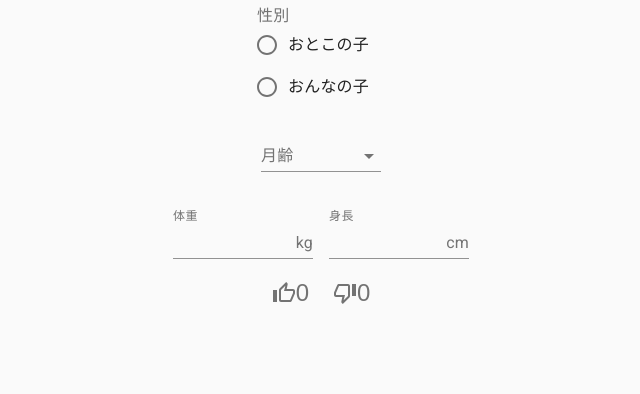
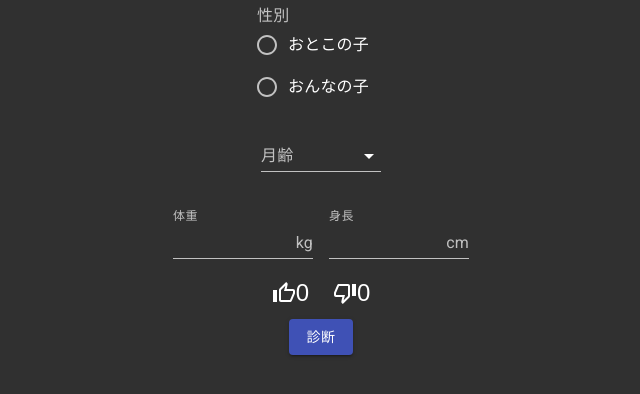
Before and after one commit to Hideaki-Nakagawa/baby-checker, a React (Create React App) app: page / in a window 1280 px wide. Shown: the top 394 px of the page, without its empty margins (319-959 px from the left). Built offline with nearby package versions, Linux system fonts and the light colour scheme.

Commit message:
add modal daialog to show diagnosis result

```diff
--- a/src/App.js
+++ b/src/App.js
@@ -1,18 +1,27 @@
 import './App.css';
-import { AgeSelect, GenderRadioBtnGroup, WeightInputField, HeightInputField, GoodBtn, BadBtn } from './component/molecules';
+import React, { useState } from 'react';
+import { AlertDialog, AgeSelect, GenderRadioBtnGroup, WeightInputField, HeightInputField, GoodBtn, BadBtn } from './component/molecules';
 import { createMuiTheme, CssBaseline, Grid, ThemeProvider } from '@material-ui/core';
 
 function App() {
   const theme = createMuiTheme({
     palette: {
-      //type: 'dark',
-      type: 'light',
+      type: 'dark',
+      //type: 'light',
     }
   })
 
+  const [values, setValues] = useState({
+    gender : '',
+    age : '',
+    height : '',
+    weight : '',
+  });
+
   /** @summary show state*/
-  const handleChange = (data) => {
+  const handleChange = (prop) => (data) => {
     console.log(data);
+    setValues({ ...values, [prop] : data });
   }
 
   return (
@@ -26,8 +35,8 @@ function App() {
             justify="center"
             alignItems="center"
           >
-              <GenderRadioBtnGroup onChange={handleChange} />
-              <AgeSelect onChange={handleChange} />
+            <GenderRadioBtnGroup onChange={handleChange('gender')} />
+            <AgeSelect onChange={handleChange('age')} />
           </Grid>
           <Grid
             container
@@ -35,8 +44,8 @@ function App() {
             justify="center"
             alignItems="center"
           >
-              <WeightInputField onChange={handleChange} />
-              <HeightInputField onChange={handleChange} />
+            <WeightInputField onChange={handleChange('weight')} />
+            <HeightInputField onChange={handleChange('height')} />
           </Grid>
           <Grid
             container
@@ -47,6 +56,16 @@ function App() {
             <GoodBtn />
             <BadBtn />
           </Grid>
+          <Grid
+            container
+            direction="row"
+            justify="center"
+            alignItems="center"
+          >
+            <AlertDialog
+              content = {values.gender + " " + values.age + " " + values.weight + " " + values.height}
+            />
+          </Grid>
         </body>
       </div>
     </ThemeProvider>
--- /dev/null
+++ b/src/component/molecules/AlertDialog.jsx
@@ -0,0 +1,42 @@
+import React, { useState } from 'react';
+import { Button, Dialog, DialogActions, DialogContent, DialogContentText, DialogTitle } from '@material-ui/core';
+
+const AlertDialog = (props) => {
+    const [open, setOpen] = useState(false);
+
+    const handleClickOpen = () => {
+      setOpen(true);
+    };
+
+    const handleClose = () => {
+      setOpen(false);
+    };
+
+    return (
+      <div>
+        <Button variant="contained" color="primary" onClick={handleClickOpen}>
+          診断
+        </Button>
+        <Dialog
+          open={open}
+          onClose={handleClose}
+          aria-labelledby="alert-dialog-title"
+          aria-describedby="alert-dialog-description"
+        >
+          <DialogTitle id="alert-dialog-title">{"診断結果"}</DialogTitle>
+          <DialogContent>
+            <DialogContentText id="alert-dialog-description">
+              {props.content}
+            </DialogContentText>
+          </DialogContent>
+          <DialogActions>
+            <Button onClick={handleClose} color="primary">
+              閉じる
+            </Button>
+          </DialogActions>
+        </Dialog>
+      </div>
+    );
+};
+
+export default AlertDialog;
--- a/src/component/molecules/index.js
+++ b/src/component/molecules/index.js
@@ -4,3 +4,4 @@ export {default as HeightInputField} from './HeightInputField'
 export {default as WeightInputField} from './WeightInputField'
 export {default as BadBtn} from './BadBtn'
 export {default as GoodBtn} from './GoodBtn'
+export {default as AlertDialog} from './AlertDialog'
```
Lines whose indentation alone changed are shown as unchanged.
